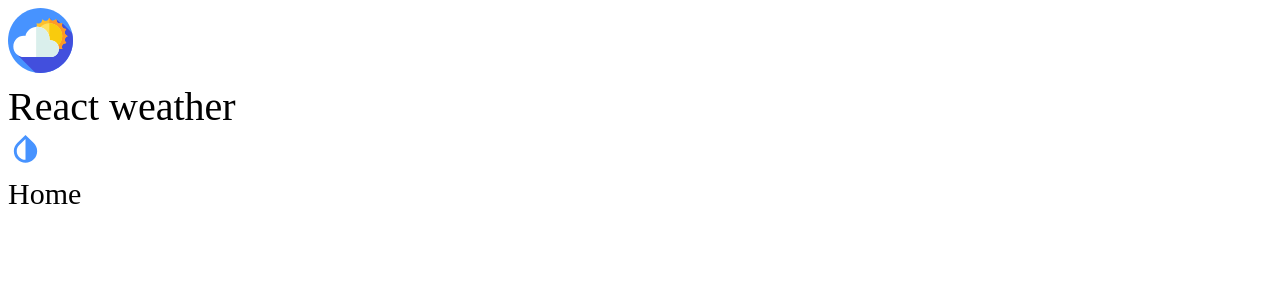
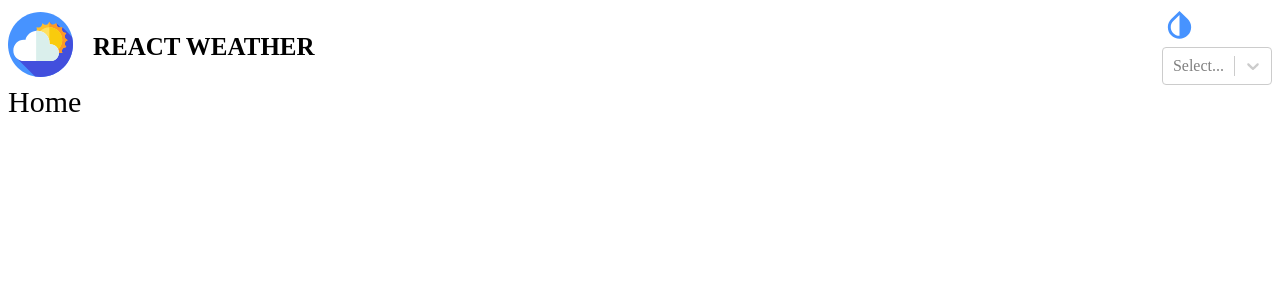
Before and after one commit to Endo-Resu/React-Weather-App, a React (Create React App) app: page / in a window 1280 px wide. Shown: the top 300 px of the page. Built offline with nearby package versions, Linux system fonts and the light colour scheme; the HTML template or start-up script is replaced by a standard one.

Commit message:
added react-select

```diff
--- a/package.json
+++ b/package.json
@@ -11,11 +11,13 @@
     "@types/react": "^17.0.39",
     "@types/react-dom": "^17.0.11",
     "@types/react-router-dom": "^5.3.3",
+    "@types/react-select": "^5.0.1",
     "normalize.css": "^8.0.1",
     "react": "^17.0.2",
     "react-dom": "^17.0.2",
     "react-router-dom": "^6.2.1",
     "react-scripts": "5.0.0",
+    "react-select": "^5.2.2",
     "sass": "^1.49.7",
     "typescript": "^4.5.5",
     "web-vitals": "^2.1.4"
--- a/src/App.tsx
+++ b/src/App.tsx
@@ -11,7 +11,7 @@ import {Header} from "./shared/header/Header";
 
 function App() {
     return (
-        <div className="App">
+        <div className="container">
             <Router>
                 <Header />
                 <Routes>
--- a/src/shared/header/Header.module.scss
+++ b/src/shared/header/Header.module.scss
@@ -1,3 +1,25 @@
 .header {
-  font-size: 40px;
+  display: flex;
+  align-items: center;
+  justify-content: space-between;
+  width: 100%;
 }
+
+.wrapper {
+  display: flex;
+  align-items: center;
+}
+
+.logo {
+  margin-right: 20px;
+  svg {
+    width: 65px;
+    height: 65px;
+  }
+}
+
+.title {
+  text-transform: uppercase;
+  font-weight: bold;
+  font-size: 25px;
+}
--- a/src/shared/header/Header.tsx
+++ b/src/shared/header/Header.tsx
@@ -1,12 +1,19 @@
 import React from "react";
+import Select from 'react-select'
+import {GlobalSVGSelector} from "../../assets/images/icons/global/GlobalSVGSelector";
 import s from './Header.module.scss'
-import {GlobalSVGSelector} from "../../assets/images/icons/global/GlobalSVGSelector";
 
 interface Props {
 
 }
 
 export const Header = (props: Props) => {
+    const options = [
+        {value: 'chocolate', label:'Chocolate'},
+        {value: 'strawberry', label:'Strawberry'},
+        {value: 'vanilla', label:'Vanilla'},
+    ]
+
     return (
         <header className={s.header}>
             <div className={s.wrapper}>
@@ -18,6 +25,7 @@ export const Header = (props: Props) => {
             <div className={s.wrapper}>
                 <div className={s.change__theme}>
                     <GlobalSVGSelector id="change-theme"/>
+                    <Select options={options} />
                 </div>
             </div>
         </header>
--- a/src/styles/index.scss
+++ b/src/styles/index.scss
@@ -1 +1,6 @@
 @import 'normalize.css';
+
+.container {
+  max-width: 1200px;
+  margin: 0 auto;
+}
```
Also changed, not shown: 1 other file (tests, documents, lock files or other folders).
